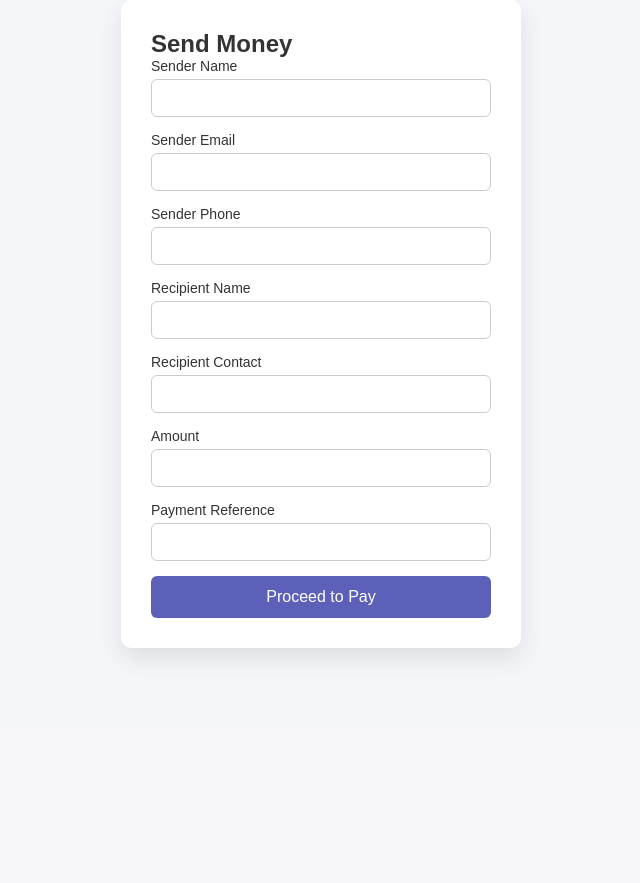
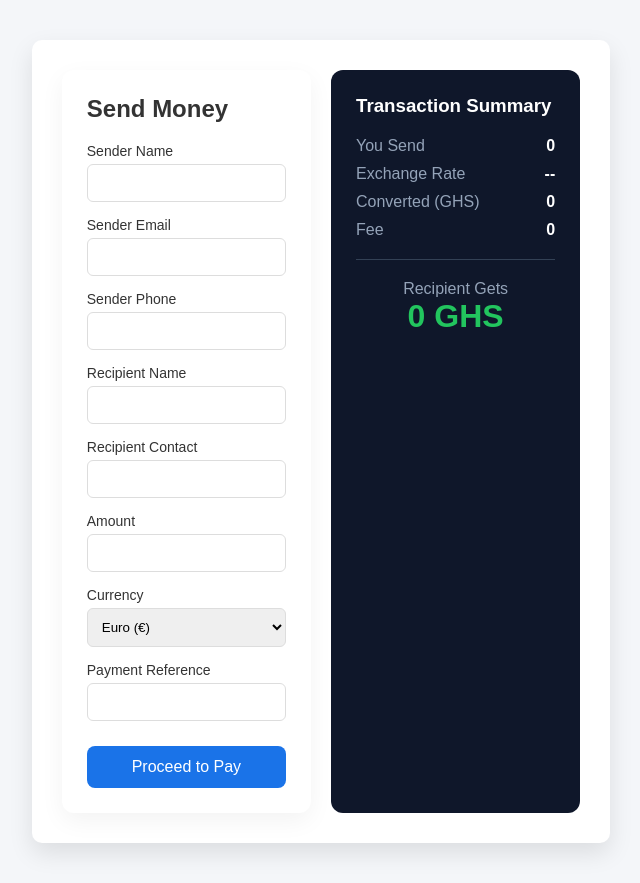
Before and after one commit to Oheneba2021/NsempaSend, a Django app: page / in a window 1280 px wide. Shown: the part 70-953 px from the top of the page, without its empty margins (319-959 px from the left). Before the commit the page ends 732 px from the top, so only its background shows below. Run offline with Django 5.2, Linux system fonts and the light colour scheme.

Commit message:
feat: implement multi-currency remittance system with pastack integration and UI design

```diff
--- a/payments/forms.py
+++ b/payments/forms.py
@@ -1,13 +1,26 @@
 from django import forms
 
 class PaymentForm(forms.Form):
-    sender_name = forms.CharField(max_length=100, label="Sender's Name")
-    sender_email = forms.EmailField(label="Sender Email", required=True)
-    sender_contact = forms.CharField(max_length=100, label="Sender's Contact")
+    sender_name = forms.CharField(max_length=100, label="Sender Name")
+    sender_email = forms.EmailField(label="Sender Email")  # ✅ required
+    sender_contact = forms.CharField(max_length=100, label="Sender Phone")
 
-    recipient_name = forms.CharField(max_length=100, label="Recipient's Name")
-    recipient_contact = forms.CharField(max_length=100, label="Recipient's Contact")
+    recipient_name = forms.CharField(max_length=100, label="Recipient Name")
+    recipient_contact = forms.CharField(max_length=100, label="Recipient Phone")
 
     amount = forms.DecimalField(max_digits=10, decimal_places=2, label="Amount")
 
-    payment_reference = forms.CharField(max_length=255, required=True, label="Payment Reference")
+    currency = forms.ChoiceField(
+        choices=[
+            ('EUR', 'Euro (€)'),
+            ('GBP', 'British Pound (£)'),
+            ('USD', 'US Dollar ($)')
+        ],
+        label="Currency"
+    )
+
+    payment_reference = forms.CharField(
+        max_length=255,
+        required=True,
+        label="Payment Reference"
+    )
--- a/payments/views.py
+++ b/payments/views.py
@@ -3,50 +3,84 @@ from django.conf import settings
 from django.shortcuts import render, redirect
 from .forms import PaymentForm
 from .models import Transaction
+from decimal import Decimal, ROUND_HALF_UP
+
+
+# FX rates (MVP - controlled manually)
+FX_RATES = {
+    "EUR": Decimal('14.5'),
+    "GBP": Decimal('17.0'),
+    "USD": Decimal('13.2'),
+}
+
+
+def calculate_fee(amount_ghs):
+    return (amount_ghs *  Decimal('0.03')) + Decimal('5')  # 3% + 5 GHS
+
+
+def calculate_transaction(amount, currency):
+    rate = FX_RATES.get(currency, Decimal('13.2'))
+
+    converted_amount = (amount * rate).quantize(Decimal('0.01'), rounding=ROUND_HALF_UP)
+    fee = calculate_fee(converted_amount).quantize(Decimal('0.01'), rounding=ROUND_HALF_UP)
+    net_amount = (converted_amount - fee).quantize(Decimal('0.01'), rounding=ROUND_HALF_UP)
+
+    return rate, converted_amount, fee, net_amount
+
+
 
 def initiate_payment(request):
     if request.method == 'POST':
         form = PaymentForm(request.POST)
 
         if form.is_valid():
+            amount = form.cleaned_data['amount']
+            currency = form.cleaned_data['currency']
 
+            # ✅ BACKEND CALCULATION (truth layer)
+            fx_rate, converted_amount, fee, net_amount = calculate_transaction(
+                amount, currency
+            )
+
+            # ✅ CREATE TRANSACTION
             transaction = Transaction.objects.create(
                 sender_name=form.cleaned_data['sender_name'],
                 sender_email=form.cleaned_data['sender_email'],
                 sender_contact=form.cleaned_data['sender_contact'],
                 recipient_name=form.cleaned_data['recipient_name'],
                 recipient_contact=form.cleaned_data['recipient_contact'],
-                amount=form.cleaned_data['amount'],
-                payment_reference=form.cleaned_data.get('payment_reference'),
+                amount=amount,
+                currency=currency,
+                fx_rate=fx_rate,
+                converted_amount=converted_amount,
+                fee=fee,
+                net_amount=net_amount,
+                payment_reference=form.cleaned_data['payment_reference'],
                 status='pending'
             )
 
-            # ✅ Use transaction_id as Paystack reference
-            reference = str(transaction.transaction_id)
+            # ✅ PAYSTACK INIT
+            url = "https://api.paystack.co/transaction/initialize"
 
-            url = "https://api.paystack.co/transaction/initialize"
             headers = {
                 "Authorization": f"Bearer {settings.PAYSTACK_SECRET_KEY}",
                 "Content-Type": "application/json",
             }
 
             data = {
-                "email": transaction.sender_email,  # ⚠️ must be valid email
-                "amount": int(transaction.amount * 100),  # convert to pesewas
-                "reference": reference,
+                "email": transaction.sender_email,
+                "amount": int((converted_amount * Decimal('100')).quantize(Decimal('1'), rounding=ROUND_HALF_UP)),  # ⚠️ Paystack expects smallest currency unit
+                "reference": str(transaction.transaction_id),
                 "callback_url": "http://127.0.0.1:8000/payment/callback/",
             }
 
             response = requests.post(url, json=data, headers=headers)
             res = response.json()
 
-            if res['status']:
+            if res.get('status'):
                 return redirect(res['data']['authorization_url'])
             else:
-                print(res)  # debug
-                return render(request, 'payments/error.html', {
-                    'message': res.get('message', 'Payment initialization failed')
-                })
+                print(res)
 
         else:
             print(form.errors)
@@ -56,15 +90,15 @@ def initiate_payment(request):
 
     return render(request, 'payments/initiate_payment.html', {'form': form})
 
-
-from django.shortcuts import render
-from .models import Transaction
-
 def payment_callback(request):
     reference = request.GET.get('reference') or request.GET.get('trxref')
 
     transaction = Transaction.objects.filter(transaction_id=reference).first()
 
+    if transaction:
+        transaction.status = 'paid'
+        transaction.save()
+
     return render(request, 'payments/payment_success.html', {
         'transaction': transaction
     })
--- /dev/null
+++ b/static/css/remittance.css
@@ -0,0 +1,114 @@
+body {
+    font-family: Arial, sans-serif;
+    background: #f4f6f9;
+    margin: 0;
+}
+
+/* Layout */
+.page-wrapper {
+    display: flex;
+    justify-content: center;
+    padding: 40px 20px;
+}
+
+.card {
+    display: flex;
+    max-width: 1000px;
+    width: 100%;
+    gap: 20px;
+}
+
+/* Form Section */
+.form-section {
+    flex: 1;
+    background: #ffffff;
+    padding: 25px;
+    border-radius: 12px;
+    box-shadow: 0 8px 25px rgba(0,0,0,0.05);
+}
+
+.form-section h2 {
+    margin-bottom: 20px;
+}
+
+.form-group {
+    margin-bottom: 15px;
+}
+
+.form-section label {
+    display: block;
+    margin-bottom: 5px;
+    font-size: 14px;
+}
+
+.form-section input,
+.form-section select {
+    width: 100%;
+    padding: 10px;
+    border: 1px solid #ddd;
+    border-radius: 6px;
+}
+
+/* Button */
+.btn-primary {
+    margin-top: 10px;
+    width: 100%;
+    padding: 12px;
+    background: #1a73e8;
+    color: white;
+    border: none;
+    border-radius: 8px;
+    cursor: pointer;
+}
+
+/* Summary Section */
+.summary-section {
+    flex: 1;
+    background: #0f172a;
+    color: white;
+    padding: 25px;
+    border-radius: 12px;
+}
+
+.summary-section h3 {
+    margin-bottom: 20px;
+}
+
+.summary-item {
+    display: flex;
+    justify-content: space-between;
+    margin-bottom: 10px;
+}
+
+.summary-item span {
+    color: #94a3b8;
+}
+
+/* Recipient highlight */
+.recipient-box {
+    text-align: center;
+    margin-top: 20px;
+}
+
+.recipient-box p {
+    color: #94a3b8;
+}
+
+.recipient-box h1 {
+    color: #22c55e;
+    font-size: 32px;
+}
+
+/* Divider */
+hr {
+    border: none;
+    border-top: 1px solid #334155;
+    margin: 20px 0;
+}
+
+/* Mobile responsiveness */
+@media (max-width: 768px) {
+    .card {
+        flex-direction: column;
+    }
+}
--- a/templates/defaults/base.html
+++ b/templates/defaults/base.html
@@ -7,16 +7,19 @@
     <meta charset="UTF-8">
     <title>Send Money</title>
     <link rel="stylesheet" href="{% static 'css/styles.css' %}">
+    <link rel="stylesheet" href="{% static 'css/remittance.css' %}">
 </head>
 
 <body>
 
     <nav class="navbar">
         <div class="logo">
-            <div class = "is_logo">
+            <div class="is_logo">
             </div>
-            <div class =logo_text>
-                <a href="{% url 'initiate_payment' %}"><h3>Mobile Money Transfer</h3></a>
+            <div class=logo_text>
+                <a href="{% url 'initiate_payment' %}">
+                    <h3>Mobile Money Transfer</h3>
+                </a>
             </div>
         </div>
     </nav>
--- a/templates/payments/initiate_payment.html
+++ b/templates/payments/initiate_payment.html
@@ -1,8 +1,14 @@
-<!-- templates/payments/form.html -->
 {% extends 'defaults/base.html' %}
+{% load static %}
 
 {% block content %}
+
+<div class="page-wrapper">
+
     <div class="card">
+
+        <!-- LEFT: FORM -->
+        <div class="form-section">
             <h2>Send Money</h2>
 
             <form method="post">
@@ -39,11 +45,85 @@
                 </div>
 
                 <div class="form-group">
+                    <label>Currency</label>
+                    {{ form.currency }}
+                </div>
+
+                <div class="form-group">
                     <label>Payment Reference</label>
                     {{ form.payment_reference }}
                 </div>
 
-        <button type="submit" class="btn-primary">Proceed to Pay</button>
+                <button type="submit" class="btn-primary">
+                    Proceed to Pay
+                </button>
             </form>
         </div>
+
+        <!-- RIGHT: SUMMARY -->
+        <div class="summary-section">
+            <h3>Transaction Summary</h3>
+
+            <div class="summary-item">
+                <span>You Send</span>
+                <strong id="send_amount">0</strong>
+            </div>
+
+            <div class="summary-item">
+                <span>Exchange Rate</span>
+                <strong id="rate">--</strong>
+            </div>
+
+            <div class="summary-item">
+                <span>Converted (GHS)</span>
+                <strong id="converted">0</strong>
+            </div>
+
+            <div class="summary-item">
+                <span>Fee</span>
+                <strong id="fee">0</strong>
+            </div>
+
+            <hr>
+
+            <div class="recipient-box">
+                <p>Recipient Gets</p>
+                <h1 id="recipient">0 GHS</h1>
+            </div>
+        </div>
+
+    </div>
+
+</div>
+
+<!-- JS (LIVE CALCULATOR) -->
+<script>
+    const FX_RATES = {
+        EUR: 14.5,
+        GBP: 17.0,
+        USD: 13.2
+    };
+
+    function calculate() {
+        let amount = parseFloat(document.getElementById("id_amount").value) || 0;
+        let currency = document.getElementById("id_currency").value;
+
+        let rate = FX_RATES[currency] || 0;
+
+        let converted = amount * rate;
+        let fee = (converted * 0.03) + 5;
+        let recipient = converted - fee;
+
+        document.getElementById("send_amount").innerText = amount + " " + currency;
+        document.getElementById("rate").innerText = rate;
+        document.getElementById("converted").innerText = converted.toFixed(2);
+        document.getElementById("fee").innerText = fee.toFixed(2);
+        document.getElementById("recipient").innerText = recipient.toFixed(2) + " GHS";
+    }
+
+    document.querySelectorAll("input, select").forEach(el => {
+        el.addEventListener("input", calculate);
+    });
+</script>
+
 {% endblock %}
```
Also changed, not shown: payments/admin.py (+59 -4 lines), payments/models.py (+67 -9 lines), templates/payments/error.html (+34 -1 lines), payments/migrations/0008_transaction_converted_amount_transaction_currency_and_more.py (added), 1 other file. Lines whose indentation alone changed are shown as unchanged.
